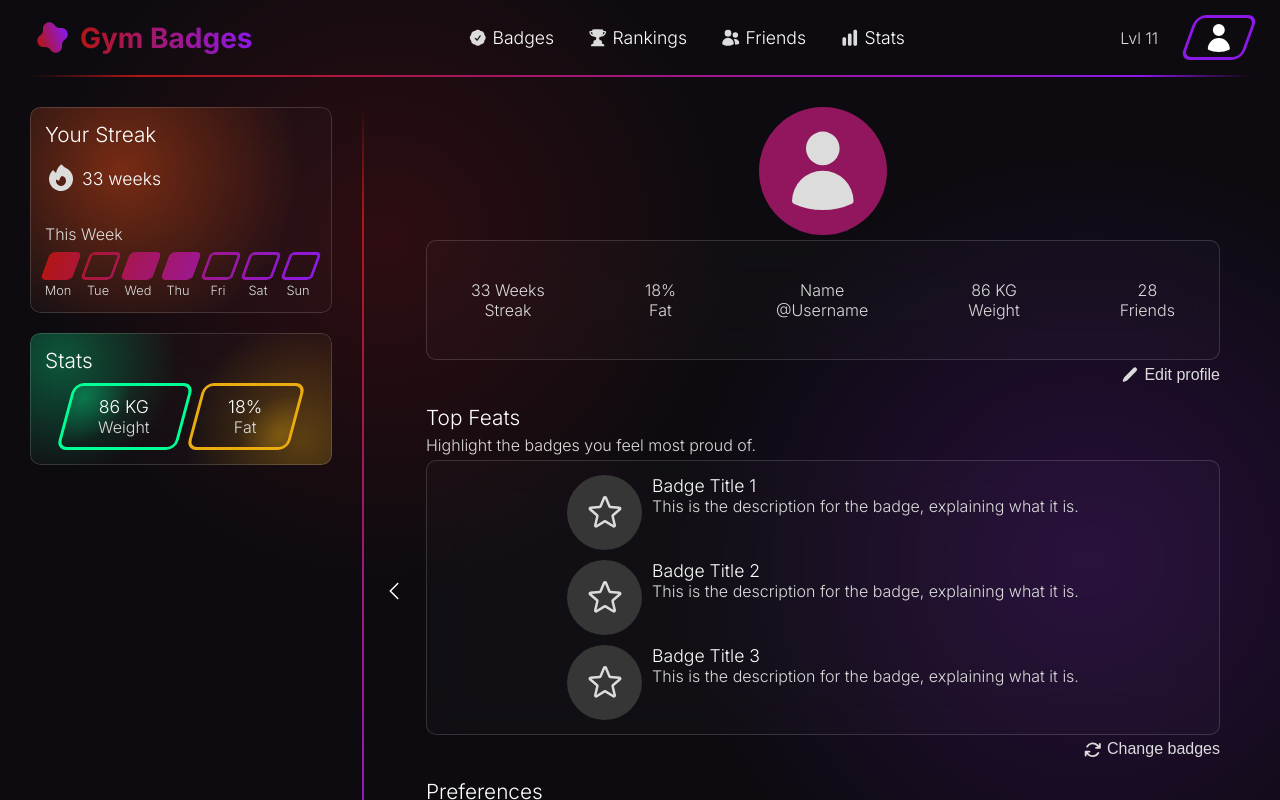
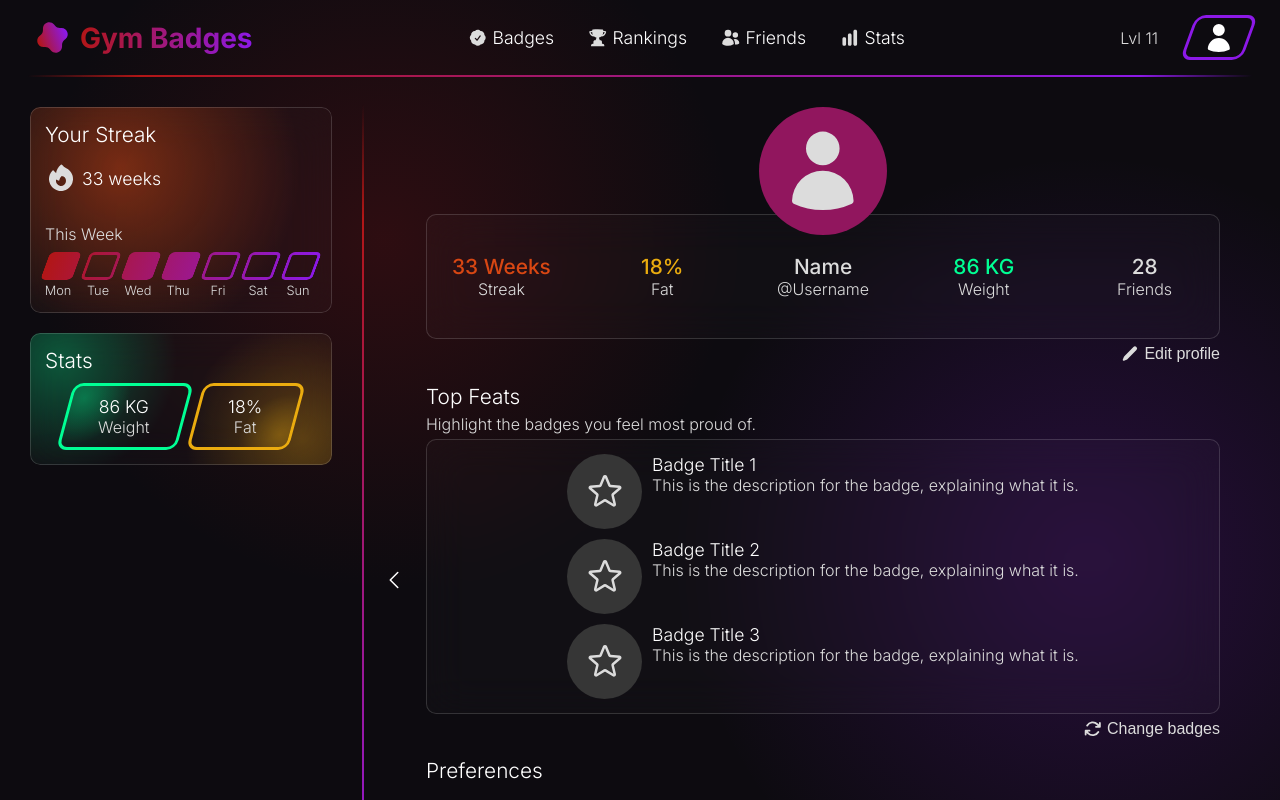
Before and after one commit to TFG-APP-de-gamificacion-del-deporte/gym-badges-web-app, a Next.js app in the folder src/: page /user/1 in a window 1280 px wide. Built offline with nearby package versions, Linux system fonts and the light colour scheme.

Commit message:
Add Colors to user's profile

```diff
--- a/src/app/(home)/user/[user_id]/page.tsx
+++ b/src/app/(home)/user/[user_id]/page.tsx
@@ -53,11 +53,11 @@ export default function Page({ params }: { params: { user_id: string } }) {
         </div>
         <div className={styles.info_card}>
           <div>
-            <span>33 Weeks</span>
+            <span className={styles.streak}>33 Weeks</span>
             <p>Streak</p>
           </div>
           <div>
-            <span>18%</span>
+            <span className={styles.fat}>18%</span>
             <p>Fat</p>
           </div>
           <div>
@@ -65,7 +65,7 @@ export default function Page({ params }: { params: { user_id: string } }) {
             <p>@Username</p>
           </div>
           <div>
-            <span>86 KG</span>
+            <span className={styles.weight}>86 KG</span>
             <p>Weight</p>
           </div>
           <div>
--- a/src/app/(home)/user/[user_id]/user_id.module.scss
+++ b/src/app/(home)/user/[user_id]/user_id.module.scss
@@ -17,10 +17,13 @@
   }
 }
 
+$image-size: 128px;
 .image_container {
   & > div, & > img {
-    width: 128px;
+    width: $image-size;
   }
+
+  z-index: 1;
 }
 
 @mixin card {
@@ -34,9 +37,30 @@
 .info_card {
   @include card;
   padding: 40px 0;
+  margin-top: -($image-size * 1/5);
 
+  // Info div
   & > div {
     text-align: center;
+    flex-basis: 0;
+    flex-grow: 1;
+
+    span {
+      font-size: 1.3rem;
+      font-weight: 500;
+    }
+  }
+
+  .streak {
+    color: GV.$orange;
+  }
+
+  .fat {
+    color: GV.$yellow;
+  }
+
+  .weight {
+    color: GV.$green;
   }
 }
 
--- a/src/components/dashboard/streak-card/streak-card.module.scss
+++ b/src/components/dashboard/streak-card/streak-card.module.scss
@@ -2,7 +2,7 @@
 
 .streak_card {
   @include GV.card;
-  background-image: radial-gradient(circle at top 30% left 30%, rgba(216, 71, 19, 0.5) 0%, transparent 70%);
+  background-image: radial-gradient(circle at top 30% left 30%, rgba(GV.$orange, 0.5) 0%, transparent 70%);
   display: flex;
   flex-direction: column;
   justify-content: space-between;
--- a/src/public/global_vars.scss
+++ b/src/public/global_vars.scss
@@ -2,6 +2,9 @@
 // ===== App main variables =====
 $red: #b21616;
 $purple: #8c19e7;
+$orange: #d84713;
+$green: #00ff94;
+$yellow: #ebac0f;
 $regular-text-color: #dcdcdc;
 
 $corner-radius-big: 10px;
```
